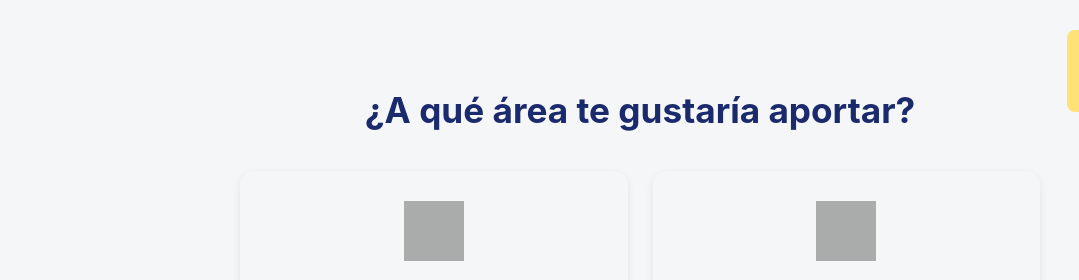
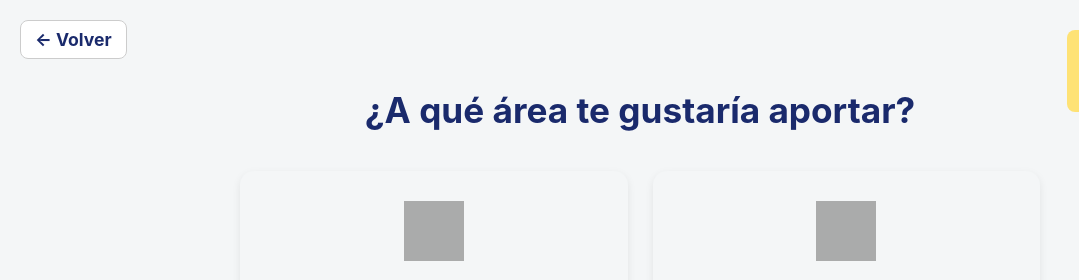
Before and after one commit to baubassi/ethos_play, a plain HTML site: page donar.html in a window 1280 px wide. Shown: the top 280 px of the page, 0-1079 px from the left. Drawn offline with Linux system fonts and the light colour scheme; grey boxes are pictures that could not be loaded.

Commit message:
Update donar.html

```diff
--- a/donar.html
+++ b/donar.html
@@ -17,6 +17,8 @@
     </style>
 </head>
 <body>
+
+        <a href="index.html" class="back-button">← Volver</a>
 
     <!-- BOTÓN AYUDAR EN LA ESQUINA -->
     <a href="TU_LINK_DE_PAGO" target="_blank" class="mp-button corner-button">
```
